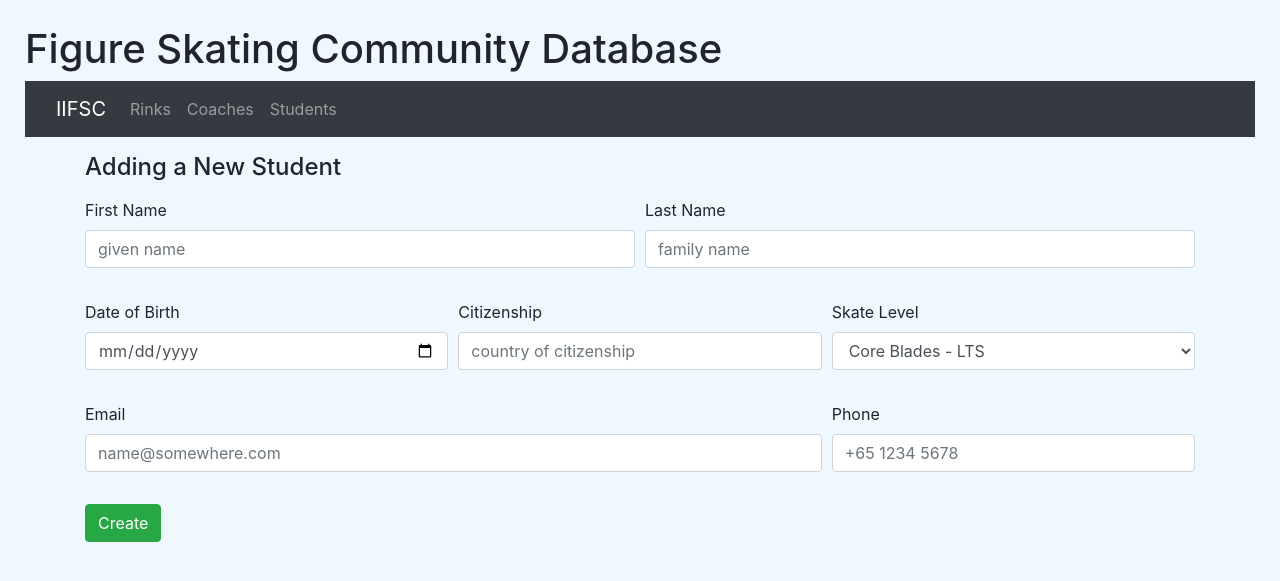
After one commit to suipingooi/mysched, a Flask app: page /students/add in a window 1280 px wide. The commit adds this page. Shown: the top 581 px of the page. Run offline with Flask 2, Linux system fonts and the light colour scheme; some libraries are stand-ins or nearby versions.

Commit message:
added students CR route

```diff
--- a/iifscDB/app.py
+++ b/iifscDB/app.py
@@ -66,6 +66,35 @@ def students_list():
                            skaters=skaters)
 
 
+# students new - CREATE
+@app.route('/students/add')
+def newstudent_form():
+    return render_template('form_newstudent.template.html')
+
+
+@app.route('/students/add', methods=["POST"])
+def add_newstudent():
+    student_fname = request.form.get('student_fname')
+    student_lname = request.form.get('student_lname')
+    date_of_birth = request.form.get('date_of_birth')
+    citizenship = request.form.get('citizenship')
+    student_email = request.form.get('student_email')
+    student_phone = request.form.get('student_phone')
+    skate_level = request.form.get('skate_level')
+
+    db.students.insert_one({
+        "student_fname": student_fname,
+        "student_lname": student_lname,
+        "date_of_birth": date_of_birth,
+        "citizenship": citizenship,
+        "student_email": student_email,
+        "student_phone": student_phone,
+        "skate_level": skate_level
+    })
+
+    return "New Student Added"
+
+
 # rinks listing - READ
 @app.route('/rinks')
 def rinks_list():
--- /dev/null
+++ b/iifscDB/templates/form_newstudent.template.html
@@ -0,0 +1,61 @@
+{% extends 'base.template.html'%}
+
+{%block content%}
+<h4>Adding a New Student</h4>
+<form method ="POST">
+    <div class="form-row mt-3">
+        <div class="form-group col-md-6">
+            <label class="form-label">First Name </label>
+            <input type="text" name="student_fname" class="form-control" placeholder="given name">
+        </div>
+        <div class="form-group col-md-6">
+            <label class="form-label">Last Name </label>
+            <input type="text" name="student_lname" class="form-control" placeholder="family name">
+        </div>
+    </div>
+    <div class="form-row mt-3">
+        <div class="form-group col-md-4">
+            <label class="form-label">Date of Birth </label>
+            <input type="date" name="date_of_birth" class="form-control" placeholder="DD/MM/YYYY">
+        </div>
+        <div class="form-group col-md-4">
+            <label class="form-label">Citizenship </label>
+            <input type="text" name="citizenship" class="form-control" placeholder="country of citizenship">
+        </div>
+        <div class="form-group col-md-4">
+            <label class="form-label">Skate Level </label>
+            <select name="skate_level" class="form-control">
+                <option>Core Blades - LTS</option>
+                <option>Figure Blades - Advanced LTS</option>
+                <option>Future Star 1</option>
+                <option>Future Star 2</option>
+                <option>Preliminary</option>
+                <option>Elementary</option>
+                <option>Novice - Basic</option>
+                <option>Novice - Intermediate</option>
+                <option>Novice - Advance</option>
+                <option>Junior</option>
+                <option>Senior</option>
+                <option>Adult Bronze</option>
+                <option>Adult Silver</option>
+                <option>Adult Gold</option>
+                <option>Adult Master</option>
+            </select>
+        </div>
+    </div>
+    <div class="form-row mt-3">
+        <div class="form-group col-md-8">
+            <label class="form-label">Email </label>
+            <input type="email" name="student_email" class="form-control" placeholder="name@somewhere.com">
+        </div>
+        <div class="form-group col-md-4">
+            <label class="form-label">Phone </label>
+            <input type="text" name="student_phone" class="form-control" placeholder="+65 1234 5678">
+        </div>
+    </div>
+    <div>
+        <input type="submit" value="Create" class="btn btn-success mt-3" />
+    </div>
+</form>
+
+{%endblock%}
```
Also changed, not shown: iifscDB/templates/student.template.html (+9 -5 lines).
